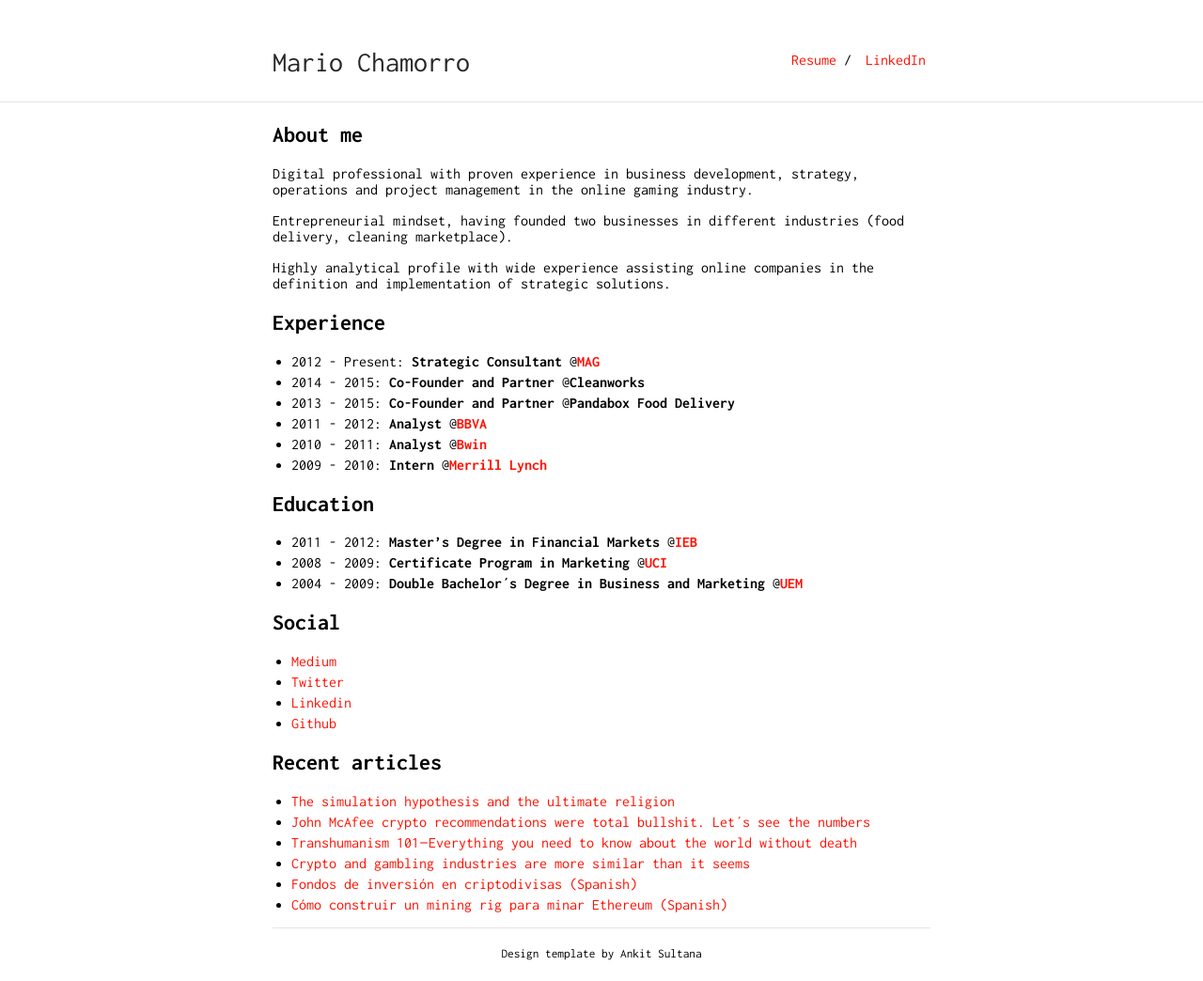
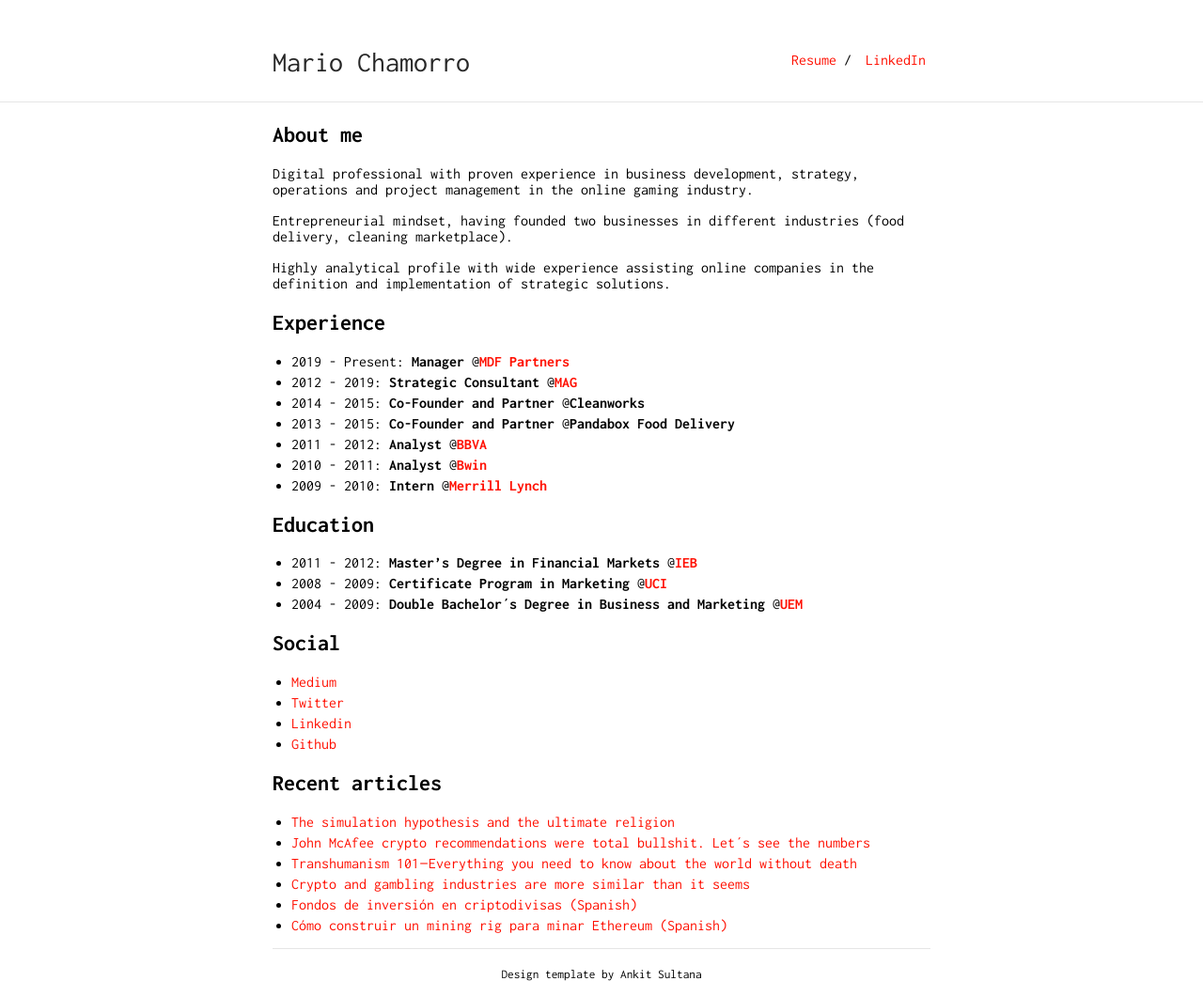
Before and after one commit to mario-chamorro/mario-chamorro.github.io, a Jekyll site: the page built from index.md, in a window 1280 px wide. Shown: the whole page at 94% size. Built offline with Jekyll 4.4.1, drawn with Linux system fonts in a browser that asks for light colours; our own code applies the rules of GitHub Pages for plain Markdown files; before the commit the page ends 1022 px from its top, so only the background shows below that.

Commit message:
Update index.md

```diff
--- a/index.md
+++ b/index.md
@@ -11,7 +11,8 @@ Entrepreneurial mindset, having founded two businesses in different industries (
 Highly analytical profile with wide experience assisting online companies in the definition and implementation of strategic solutions.
 
 ## Experience
-- 2012 - Present: **Strategic Consultant** @[**MAG**](https://mag-ca.it/)
+- 2019 - Present: **Manager** @[**MDF Partners**](https://www.mdfpartners.com/)
+- 2012 - 2019: **Strategic Consultant** @[**MAG**](https://mag-ca.it/)
 - 2014 - 2015: **Co-Founder and Partner**  @**Cleanworks**
 - 2013 - 2015: **Co-Founder and Partner** @**Pandabox Food Delivery**
 - 2011 - 2012: **Analyst** @[**BBVA**](https://www.bbva.com)
```
